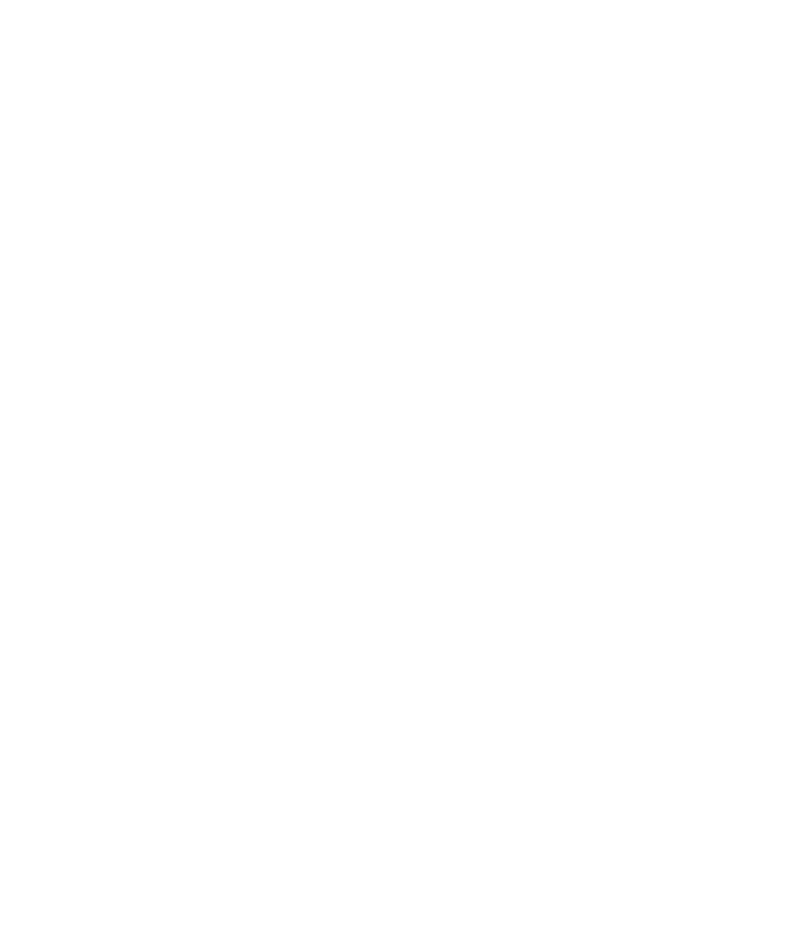
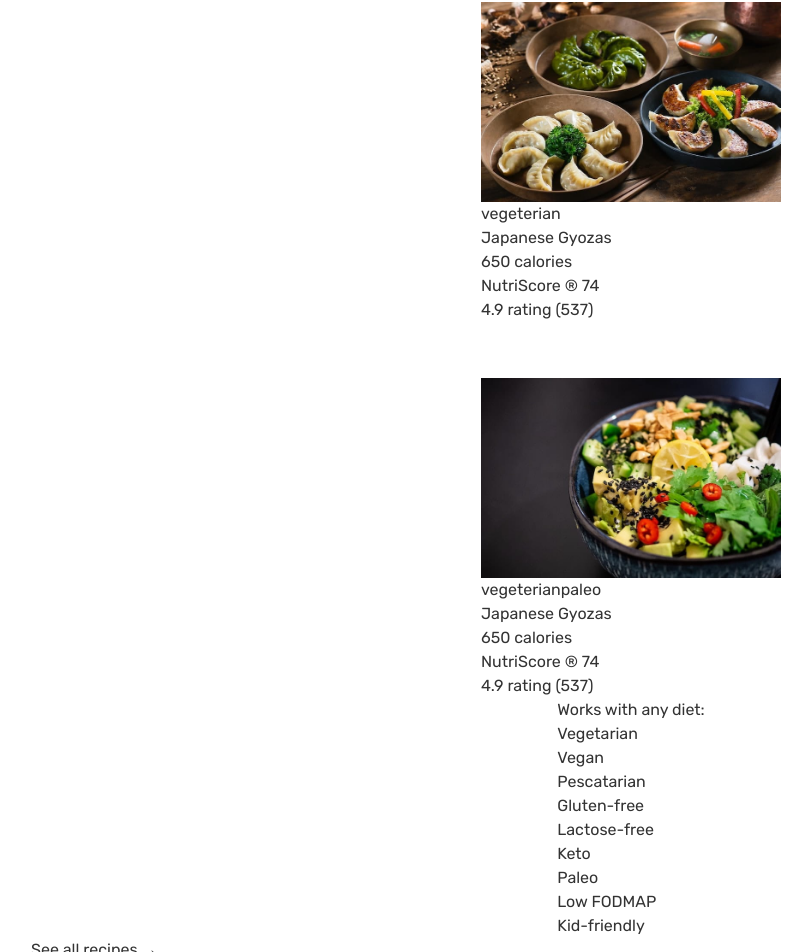
Before and after one commit to bojan09/omnifood, a React (Vite) app: page / in a window 1280 px wide. Shown: the part 3551-4503 px from the top of the page, without its empty margins (9-821 px from the left). Before the commit the page ends 3393 px from the top, so only its background shows below. Built offline with nearby package versions, Linux system fonts and the light colour scheme.

Commit message:
About page, work in progress

```diff
--- a/src/pages/About.jsx
+++ b/src/pages/About.jsx
@@ -1,7 +1,92 @@
 import React from "react";
 
+// assets
+import vegeterian_meal from "../assets/meals/meal-1.jpg";
+import vegeterian_paleo_meal from "../assets/meals/meal-2.jpg";
+
 const About = () => {
-  return <div id="about">About</div>;
+  return (
+    <div id="about" className="max-w-[1200px] mx-auto mt-[2rem] mb-[5rem]">
+      <h2 className="text-center uppercase text-primaryColor text-lg pl-[2rem] pb-[1rem]">
+        MEALS
+      </h2>
+
+      <h1 className="text-center font-semibold text-3xl md:text-[2.5rem] md:mb-[9rem] md:mt-[2rem]">
+        Omnifood AI chooses from 5,000+ recipes
+      </h1>
+
+      {/* Main - Container */}
+      <div className="flex xs:flex-col justify-center items-center mt-[3rem]">
+        {/* Container -- 1 */}
+        <div className="w-[300px] mb-[3.5rem]">
+          {/* Meal - Image */}
+          <img src={vegeterian_meal} alt="vegeterian_meal" />
+          <div>
+            {/* Meal - Category */}
+            <span>vegeterian</span>
+
+            {/* Meal - Heading */}
+            <h2>Japanese Gyozas</h2>
+
+            {/* Meal - Description */}
+            <div>
+              <p>650 calories</p>
+              <p>NutriScore ® 74</p>
+              <p>4.9 rating (537)</p>
+            </div>
+          </div>
+        </div>
+
+        {/* Container -- 2 */}
+        <div className="w-[300px]">
+          {/* Meal - Image */}
+          <img
+            src={vegeterian_paleo_meal}
+            alt="vegeterian_paleo_meal"
+            className=""
+          />
+          <div>
+            {/* Meal - Category */}
+            <div>
+              <span>vegeterian</span>
+              <span>paleo</span>
+            </div>
+            {/* Meal - Heading */}
+            <h2>Japanese Gyozas</h2>
+
+            {/* Meal - Description */}
+            <div>
+              <p>650 calories</p>
+              <p>NutriScore ® 74</p>
+              <p>4.9 rating (537)</p>
+            </div>
+          </div>
+        </div>
+
+        {/* Container -- 3 */}
+        <div>
+          {/* Heading  */}
+          <h1>Works with any diet:</h1>
+          {/* Other choices  */}
+          <p>Vegetarian</p>
+          <p>Vegan</p>
+          <p>Pescatarian</p>
+          <p>Gluten-free</p>
+          <p>Lactose-free</p>
+          <p>Keto</p>
+          <p>Paleo</p>
+          <p>Low FODMAP</p>
+          <p>Kid-friendly</p>
+        </div>
+      </div>
+
+      <button>
+        <a className="" href="">
+          See all recipes →
+        </a>
+      </button>
+    </div>
+  );
 };
 
 export default About;
```
